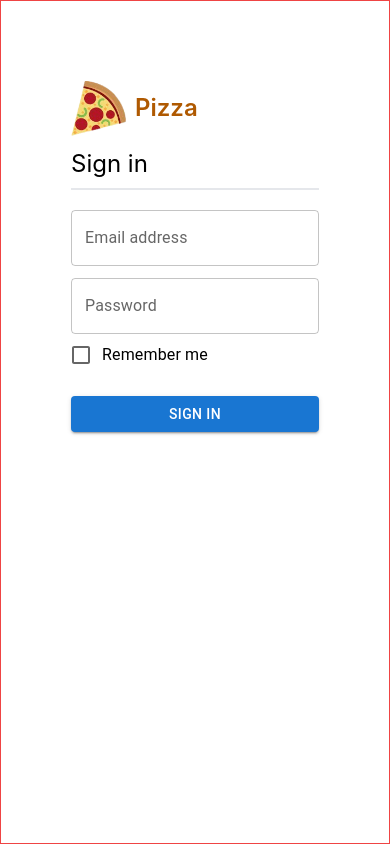
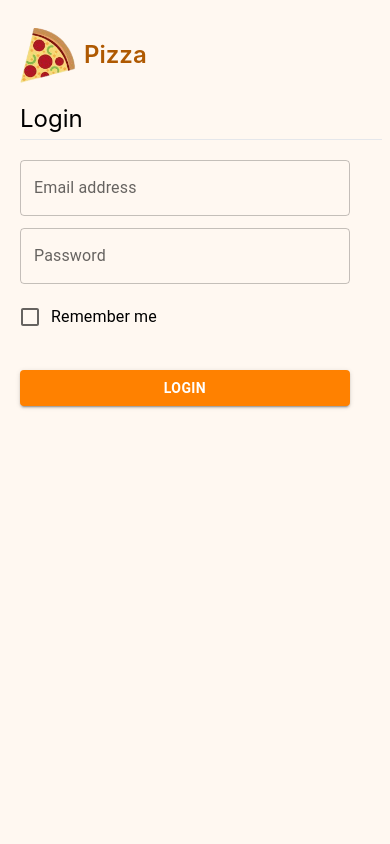
Before and after one commit to Benonii/pizza, a Next.js app in the folder my-next-app/: page /login in a window 390 px wide. Built offline with nearby package versions, Linux system fonts and the light colour scheme.

Commit message:
Responsiveness fixed on /login and /signup pages

```diff
--- a/my-next-app/src/app/login/page.tsx
+++ b/my-next-app/src/app/login/page.tsx
@@ -1,87 +1,60 @@
 "use client";
 
 import React from 'react';
-import { useState } from 'react';
-import { useRouter } from 'next/navigation';
-
 import Image from 'next/image';
 import TextField from '@mui/material/TextField';
 import FormControlLabel from '@mui/material/FormControlLabel';
-import Checkbox from '@mui/material/Checkbox';
 import Button from '@mui/material/Button';
+import { useRouter } from 'next/navigation';
 
-import pizzaIcon from '@/../public/assets/images/pizza-icon.png'
+import pizzaBanner from '@/../public/assets/images/pizza-banner.jpg';
+import pizzaIcon from '@/../public/assets/images/pizza-icon.png';
+import OrangeCheckbox from '@/components/OrangeCheckbox';
+function Page() {
+  const label = { inputProps: { 'aria-label': 'Remomber me' } };
+  const router = useRouter();
+  return (
+    <div className='flex'>
+        <div className="hidden w-[50vw] h-[900px] md:block">
+            <Image src={pizzaBanner} alt="A pizza slice with orange background" className='w-full h-full'/>
+        </div>
 
-function Page() {
-  const [ formData, setFormData ] = useState({
-    email: '',
-    password: ''
-  })
-  const router = useRouter();
-
-  const handleChange = (e: React.ChangeEvent<HTMLInputElement>) => {
-    setFormData((prevState) => ({...prevState, [e.target.name]: e.target.value}))
-  }
-
-  const handleSubmit = async (e: React.FormEvent<HTMLFormElement>) => {
-    e.preventDefault();
-    console.log(formData)
-    const res = await fetch('/api/auth/login', {
-      method: 'POST',
-      headers: {
-        'Content-Type': 'application/json',
-      },
-      body: JSON.stringify({
-        email: formData.email,
-        password: formData.password
-      })
-    });
-
-    const data = await res.json();
-    if (res.ok) {
-      console.log(data.message);
-      router.push('/')
-    } else {
-      console.error(data.error);
-    }
-  };
-  const label = { inputProps: { 'aria-label': 'Terms and conditions' } };
-  return (
-    <div className='h-screen w-screen bg-white border border-red-500 flex justify-center'>
-      <div className="max-w-[411px] flex flex-col">
-        <div className='flex items-center mt-20'>
+        <div className='ml-5 w-screen md:w-[50vw]'>
+            <div className='flex items-center mt-7 mb-3'>
               <Image src={pizzaIcon} alt="A slice of pizza" className='w-14' />
               <h1 className='font-sans text-orange1 text-2xl font-semibold ml-2'>Pizza</h1>
             </div>
 
-        <form onSubmit={handleSubmit} className=''>
-          <h2 className='font-sans mt-3 text-2xl'>Sign in</h2>
-          <hr className='mt-2 mb-5 border '/>
-          <div className="flex flex-col gap-3">
+            <h1 className='font-sans text-2xl mt-5'>Login</h1>
+            <hr className='mr-2 mt-1 mb-5'/>
+            <form className="flex flex-col gap-3 mr-10">
+
                 <TextField
                   label="Email address"
-              name='email'
-              onChange={handleChange}
                  />
                 <TextField
+                  type="password"
                   label="Password"
-              name='password'
-              type='password'
-              onChange={handleChange}
                  />
-          </div>
                 <FormControlLabel
                     label="Remember me"
                     control={
-                <Checkbox {...label} />
+                        <OrangeCheckbox {...label} />
                     }
                     className='font-sans'
                 />
-
                 <div className="mt-5 flex justify-center">
-            <Button variant="contained" type='submit' className='bg-orange2 w-[100%] font-semibold'>Sign in</Button>
+                    <Button variant="contained"
+                      sx={{
+                        backgroundColor: '#FF8100',
+                        width: '100%',
+                        fontWeight: '700',
+                      }}
+                      onClick={() => {router.push('/dashboard/orders')}}
+                      >
+                        Login
+                    </Button>
                 </div>
-
             </form>
         </div>
 
@@ -89,4 +62,4 @@ function Page() {
   )
 }
 
-export default Page
+export default Page;
--- a/my-next-app/src/app/signup/page.tsx
+++ b/my-next-app/src/app/signup/page.tsx
@@ -4,11 +4,12 @@ import React, { useState } from 'react';
 import Image from 'next/image';
 import TextField from '@mui/material/TextField';
 import FormControlLabel from '@mui/material/FormControlLabel';
-import Checkbox from '@mui/material/Checkbox';
 import Button from '@mui/material/Button';
 import { useRouter } from 'next/navigation';
 
+import pizzaBanner from '@/../public/assets/images/pizza-banner.jpg';
 import pizzaIcon from '@/../public/assets/images/pizza-icon.png'
+import OrangeCheckbox from '@/components/OrangeCheckbox';
 
 function Page() {
   const [formData, setFormData] = useState({
@@ -58,14 +59,18 @@ function Page() {
   }
 
   return (
-    <div className='h-screen w-screen bg-white flex justify-center'>
-      <div className="max-w-[411px] flex flex-col">
+    <div className='flex'>
+      <div className="hidden w-[50vw] h-[900px] md:block">
+        <Image src={pizzaBanner} alt="A pizza slice with orange background" className='w-full h-full'/>
+      </div>
+
+      <div className="ml-5 w-screen md:w-[50vw]">
         <div className='flex items-center mt-20'>
           <Image src={pizzaIcon} alt="A slice of pizza" className='w-14' />
           <h1 className='font-sans text-orange1 text-2xl font-semibold ml-2'>Pizza</h1>
         </div>
 
-        <form className='' onSubmit={handleSubmit}>
+        <form className='flex flex-col gap-3 mr-10' onSubmit={handleSubmit}>
           <h2 className='font-sans mt-3 text-2xl'>Sign up</h2>
           <hr className='mt-2 mb-5 border '/>
           {error && <p className='text-red-600'>{error}</p>}
@@ -103,13 +108,22 @@ function Page() {
           <FormControlLabel
             label="I accept the Terms and Conditions"
             control={
-                <Checkbox {...label} />
+                <OrangeCheckbox {...label} />
             }
             className='font-sans'
           />
 
           <div className="mt-5 flex justify-center">
-            <Button variant="contained" type="submit" className='bg-orange2 w-[100%] font-semibold'>Sign up</Button>
+            <Button variant="contained"
+              sx={{
+                backgroundColor: '#FF8100',
+                width: '100%',
+                fontWeight: '700',
+              }}
+              onClick={() => {router.push('/dashboard/orders')}}
+            >
+              Signup
+            </Button>
           </div>
 
         </form>
```
Lines whose indentation alone changed are shown as unchanged.
